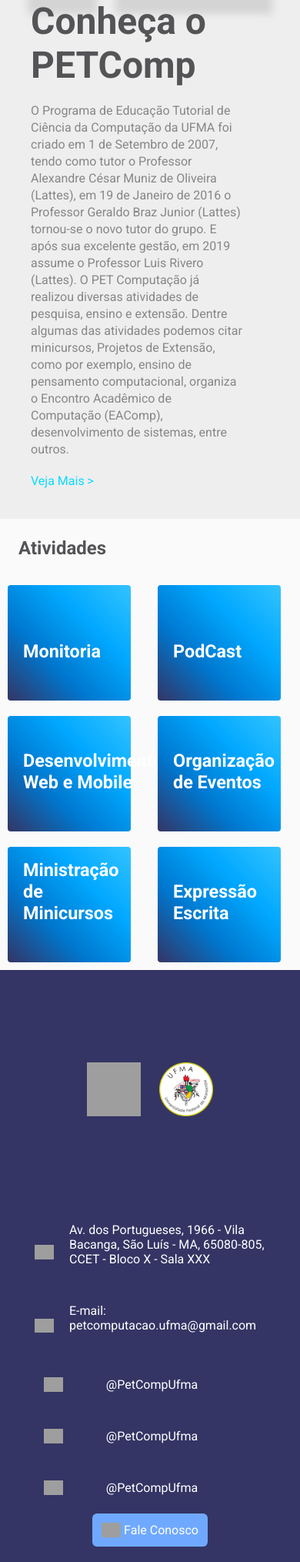
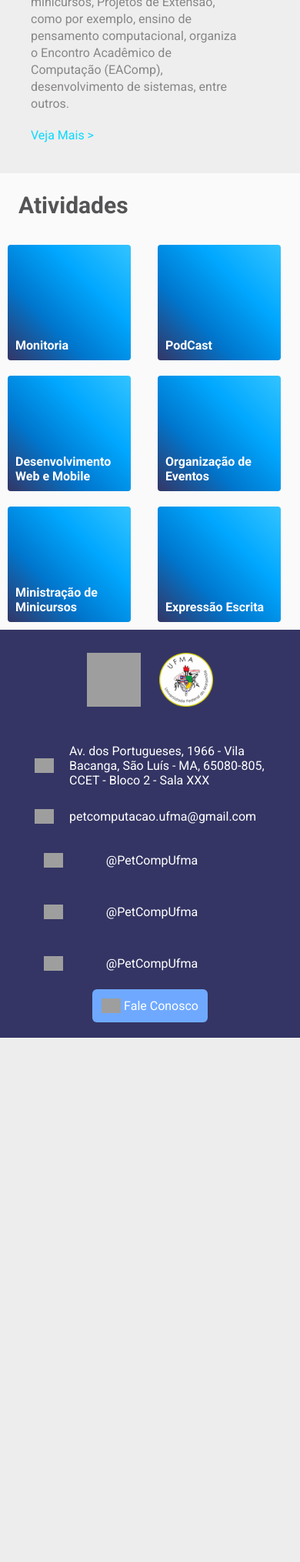
Before and after one commit to PET-Comp-UFMA/petcomp-ufma_site, a PHP site: page / in a window 390 px wide. Shown: the part 2321-4350 px from the top of the page at 77% size. After the commit the page ends 3669 px from the top, so only its background shows below. Run offline with PHP 8.4, Linux system fonts and the light colour scheme; grey boxes are pictures that could not be loaded.

Commit message:
Correções Página Inicial, Header, Footer

```diff
--- a/index.html
+++ b/index.html
@@ -136,7 +136,7 @@
         </div>
         <div class="text-petcomp">
           <h1>Conheça o PETComp</h1>
-          <p>O Programa de Educação Tutorial de Ciência da Computação da UFMA foi criado em 1 de Setembro de 2007, tendo como tutor o Professor Alexandre César Muniz de Oliveira (Lattes), em 19 de Janeiro de 2016 o Professor Geraldo Braz Junior (Lattes) tornou-se o novo tutor do grupo. E após sua excelente gestão, em 2019 assume o Professor Luis Rivero (Lattes). O PET Computação já realizou diversas atividades de pesquisa, ensino e extensão. Dentre algumas das atividades podemos citar minicursos, Projetos de Extensão, como por exemplo, ensino de pensamento computacional, organiza o Encontro Acadêmico de Computação (EAComp), desenvolvimento de sistemas, entre outros.
+          <p>O Programa de Educação Tutorial de Ciência da Computação da UFMA foi criado em 1 de Setembro de 2007, tendo como tutor o professor Alexandre César Muniz de Oliveira (Lattes), em 19 de Janeiro de 2016 o professor Geraldo Braz Junior (Lattes) tornou-se o novo tutor do grupo. E após sua excelente gestão, em 2019 assume o professor Luis Rivero (Lattes). O PET Computação já realizou diversas atividades de pesquisa, ensino e extensão. Dentre algumas das atividades podemos citar minicursos, Projetos de Extensão, como por exemplo, ensino de pensamento computacional, organiza o Encontro Acadêmico de Computação (EAComp), desenvolvimento de sistemas, entre outros.
           </p>
           <a href="./sobre.html">Veja Mais ></a>
         </div>
@@ -193,8 +193,8 @@
     </div>
     <div class="infos">
       <ul>
-        <li><img src="./assets/svg/map icon.svg" alt=""><p>Av. dos Portugueses, 1966 - Vila Bacanga, São Luís - MA, 65080-805, CCET - Bloco X - Sala XXX</p></li>
-        <li><img src="./assets/svg/email icon.svg" alt=""><p>E-mail: petcomputacao.ufma@gmail.com</p></li>
+        <li><img src="./assets/svg/map icon.svg" alt=""><p>Av. dos Portugueses, 1966 - Vila Bacanga, São Luís - MA, 65080-805, CCET - Bloco 2 - Sala XXX</p></li>
+        <li><img src="./assets/svg/email icon.svg" alt=""><p>petcomputacao.ufma@gmail.com</p></li>
       </ul>
     </div>
     <div class="sociais">
--- a/styles/home.css
+++ b/styles/home.css
@@ -285,15 +285,17 @@
     padding: 0;
   }
   .texto-banner {
+    height: 400px;
     text-align: center;
   }
 
-  .texto-banner h1 {
-    font-size: 34px;
+  .texto-banner .intro-noticia h1 {
+    font-size: 28px;
   }
 
-  .texto-banner p {
-    font-size: 20px;
+  .texto-banner .intro-noticia p {
+    font-size: 16px;
+    margin-top: 10px;
     width: 80%;
   }
 
@@ -304,7 +306,18 @@
   }
 
   .resumo-petcomp .images {
+    display: grid;
+    grid-template-columns: repeat(3, 1fr);
+    grid-template-rows: repeat(3, 10vw);
+    grid-gap: 10px;
     width: 100%;
+  }
+
+  .resumo-petcomp .text-petcomp h1 {
+    color: #545457;
+    font-size: 48px;
+    margin-top: 20px;
+    width: 300px;
   }
 
   .resumo-petcomp .text-petcomp p{
@@ -323,7 +336,7 @@
   }
 
   .atividades .atividades-desenvolvidas h1 {
-    font-size: 24px;
+    font-size: 30px;
     margin: 0;
     padding: 0;
     width: 100%;
@@ -336,10 +349,11 @@
   .atividades .images-atividades .card-atividade {
     height: 150px;
     margin: 10px;
+    padding: 10px;
     width: 160px;
   }
 
-  .atividades .images-atividades .card-atividade .texto {
-    font-size: 14px;
+  .atividades .images-atividades .card-atividade h3 {
+    font-size: 16px;
   }
 }
--- a/styles/styles.css
+++ b/styles/styles.css
@@ -221,6 +221,7 @@
 
 footer .infos a, footer .infos p {
   color: #fff;
+  margin: 0;
   margin-left: 20px;
 }
 
@@ -314,7 +315,7 @@
     display: none;
   }
 
-  header .logos .pet-logo {
+  header .logos img, header .logos a .pet-logo {
     height: 50px;
     width: 50px;
   }
@@ -405,6 +406,10 @@
     width: 100%;
   }
 
+  footer .container {
+    margin: 10px 0;
+  }
+
   footer .container .logos {
     margin-bottom: 20px;
   }
```
